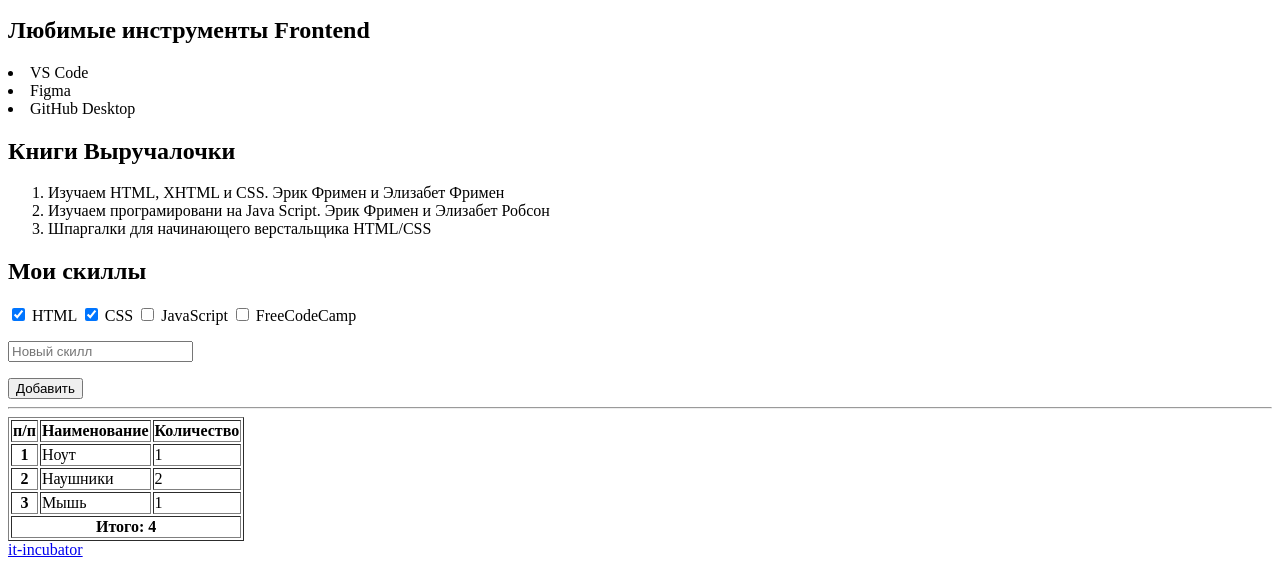
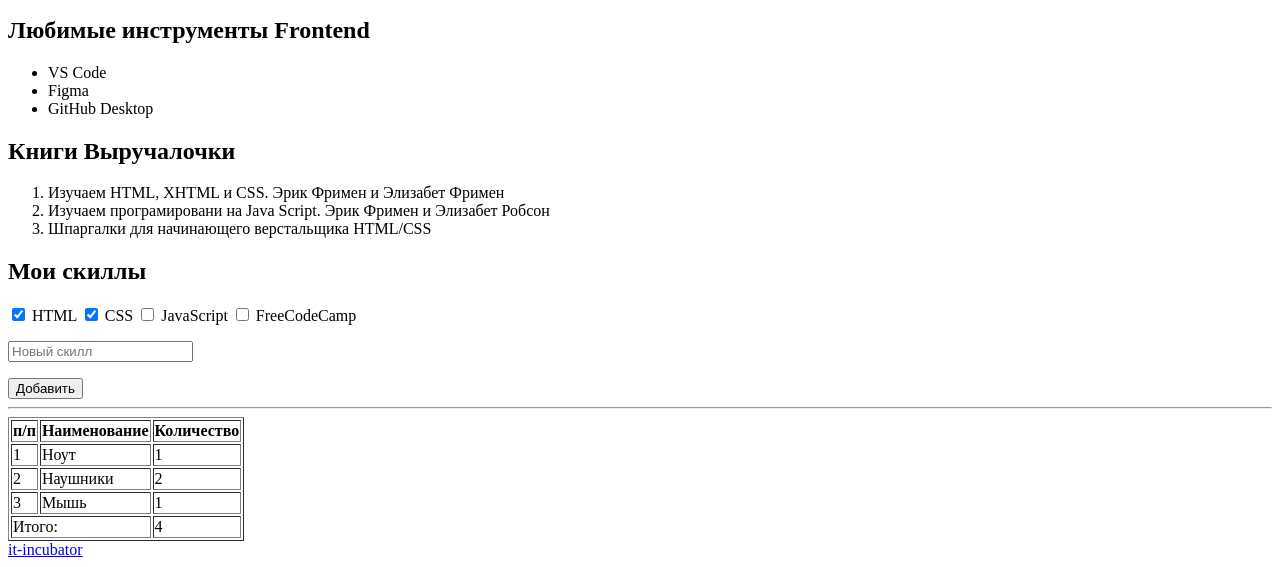
Before and after one commit to Daria31cat/Html1Css1, a plain HTML site: page index.html in a window 1280 px wide. Shown: the part 453-1020 px from the top of the page. Drawn offline with Linux system fonts and the light colour scheme.

Commit message:
init project3

```diff
--- a/index.html
+++ b/index.html
@@ -1,10 +1,12 @@
 <!DOCTYPE html>
 <html lang="en">
+
 <head>
     <meta charset="UTF-8">
     <meta name="viewport" content="width=device-width, initial-scale=1.0">
     <title>It-incubator precourse</title>
 </head>
+
 <body>
     <!-- ЗАДАНИЕ -->
     <!-- Необходимо создать html-элементы там, где это нужно, в соответствии с правилами семантической разметки -->
@@ -17,7 +19,8 @@
     <section data-cy="hw1-section-main-pre">
         <h1>Дарья Масловская</h1>
         <p>Работаю бариста. Учусь в IT-INCUBATOR на frontend. Мне нравиться плавать.</p>
-        <img src="https://encrypted-tbn0.gstatic.com/images?q=tbn:ANd9GcRAuCL4Hlvp-5uIOwTtUWU_GBNUrKbN81BGEEFLlrHAHoRlcFtI" alt="Подводное плаванье">
+        <img src="https://encrypted-tbn0.gstatic.com/images?q=tbn:ANd9GcRAuCL4Hlvp-5uIOwTtUWU_GBNUrKbN81BGEEFLlrHAHoRlcFtI"
+            alt="Подводное плаванье">
 
     </section>
 
@@ -32,15 +35,17 @@
         <div data-cy="hw1-unordered-list-box-pre">
             <!-- 3) В этом разделе создай 2 дочерних элемента: -->
             <h2>Любимые инструменты Frontend</h2>
+            <ul>
                 <li>VS Code</li>
                 <li>Figma</li>
                 <li>GitHub Desktop</li>
+            </ul>
             <!-- a) Заголовок 2-го уровня (любимые книги/фильмы/блюда/страны... и т.п.) -->
             <!-- b) Маркированный список. В списке должно быть не менее 3-х элементов -->
         </div>
         <div data-cy="hw1-ordered-list-box-pre">
-            <h2>Книги Выручалочки</h2>
-            <ol type="1">
+            <h2 >Книги Выручалочки</h2>
+            <ol>
                 <li>Изучаем HTML, XHTML и CSS. Эрик Фримен и Элизабет Фримен</li>
                 <li>Изучаем програмировани на Java Script. Эрик Фримен и Элизабет Робсон</li>
                 <li>Шпаргалки для начинающего верстальщика HTML/CSS</li>
@@ -90,22 +95,23 @@
                 <th>Количество</th>
             </tr>
             <tr>
-                <th>1</th>
+                <td>1</td>
                 <td>Ноут</td>
                 <td>1</td>
             </tr>
             <tr>
-                <th>2</th>
+                <td>2</td>
                 <td>Наушники</td>
                 <td>2</td>
             </tr>
             <tr>
-                <th>3</th>
+                <td>3</td>
                 <td>Мышь</td>
                 <td>1</td>
             </tr>
             <tr>
-                <th colspan="3">Итого: 4</th>
+                <td colspan="2">Итого:</td>
+                <td> 4</td>
             </tr>
             <!-- 8) В таблице сделай 5 строк и 3 столбца.
                         - В первой строке ячейки заголовков, в остальных обычные ячейки
@@ -118,4 +124,5 @@
         <!-- 9) Создай здесь ссылку на наш сайт https://it-incubator.io/ (текст ссылки должен быть it-incubator) -->
     </footer>
 </body>
+
 </html>
```
Lines whose indentation alone changed are shown as unchanged.
